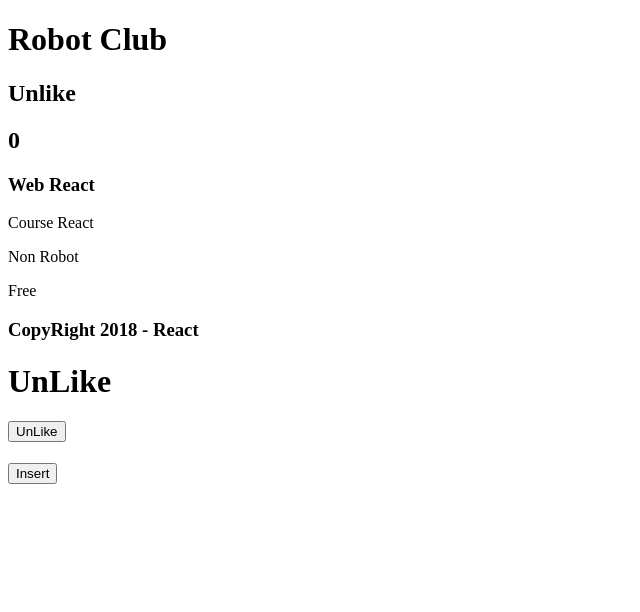
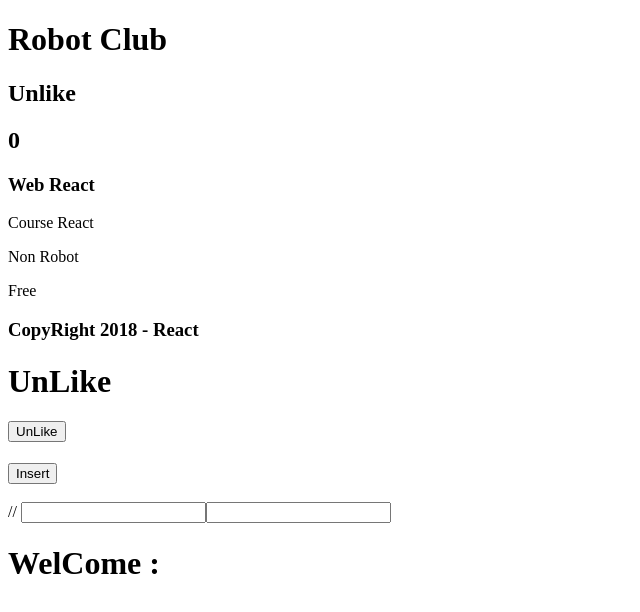
Before and after one commit to NLGRF/React-Course, a React (Create React App) app in the folder hello-react/: page / in a window 1280 px wide. Shown: the top 612 px of the page, without its empty margins (0-640 px from the left). Built offline with nearby package versions, Linux system fonts and the light colour scheme.

Commit message:
React-Event OnChange

```diff
--- a/hello-react/src/App.js
+++ b/hello-react/src/App.js
@@ -24,6 +24,9 @@
     myArray.push(item);
     this.setState({data:myArray});
   }
+  onChange(event){
+    this.setState({type:event.target.value})
+  }
     render() {
 
       return (
@@ -33,8 +36,11 @@
           <Footer />
           <h1>{this.state.message}</h1>
           <button onClick={this.changeMessage}>{this.state.message}</button><br/>
-            <h1>{this.state.data}</h1>
-          <button onClick={this.insertData}>Insert</button>
+          <h1>{this.state.data}</h1>
+          <button onClick={this.insertData}>Insert</button><br/><br/>
+          // <input type="text" onChange={this.onChange.bind(this)}></input>
+          <input type="text" onChange={this.onChange.bind(this)}/>
+          <h1>WelCome : {this.state.type}</h1>
         </div>
       );
     }
```
